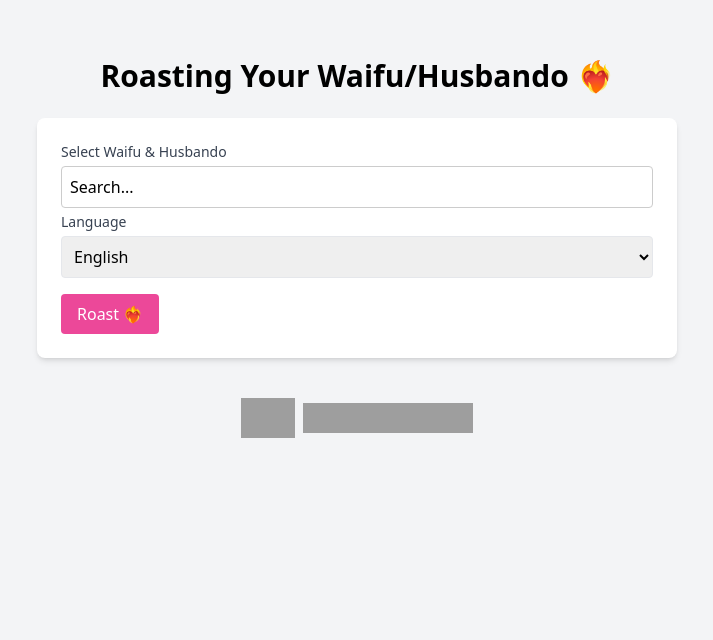
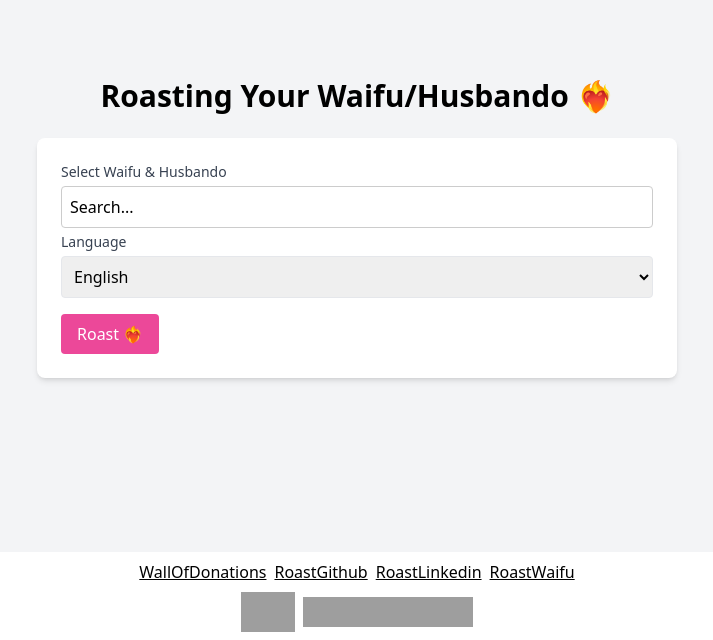
Before and after one commit to bagusindrayana/roastwaifu, a SvelteKit app: page / in a window 1280 px wide. Shown: the part 160-800 px from the top of the page, without its empty margins (283-996 px from the left). Built offline with nearby package versions, Linux system fonts and the light colour scheme; grey boxes are pictures that could not be loaded.

Commit message:
update link footer

```diff
--- a/src/routes/+page.svelte
+++ b/src/routes/+page.svelte
@@ -130,6 +130,29 @@
             </div>
         {/if}
     </div>
+    <div
+        id="footer"
+        class="fixed left-0 right-0 p-2 flex flex-col gap-2 text-center justify-center w-full bg-white bottom-0"
+    >
+        <div class="flex gap-2 justify-center">
+            <a href="https://wallofdonations.my.id" class="underline"
+            target="_blank">
+            WallOfDonations
+        </a>
+            <a
+                href="https://roastgithub.my.id"
+                class="underline"
+                target="_blank">RoastGithub</a
+            >
+            <a
+                href="https://roastlinkedin.my.id"
+                class="underline"
+                target="_blank">RoastLinkedin</a
+            >
+            <a href="https://roastwaifu.my.id" class="underline" target="_blank"
+                >RoastWaifu</a
+            >
+        </div>
         <div class="flex justify-center gap-2 items-center">
             <a href="https://trakteer.id/bagood" target="_blank"
                 ><img
@@ -153,4 +176,5 @@
                 title="GitHub"
             ></iframe>
         </div>
+    </div>
 </main>
```
Lines whose indentation alone changed are shown as unchanged.
